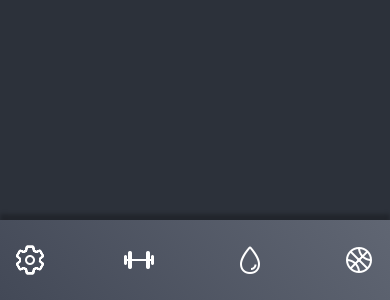
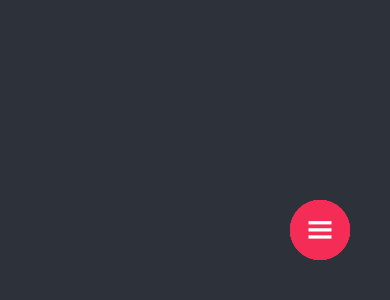
Before and after one commit to ByakkoLord/gym-app, a React Native app: screen / in a window 390 px wide. Shown: the part 544-844 px from the top of the page. Built offline with nearby package versions, Linux system fonts and the light colour scheme.

Commit message:
new animated menu button

```diff
--- a/App.tsx
+++ b/App.tsx
@@ -1,5 +1,5 @@
 import { StatusBar } from 'expo-status-bar';
-import { Pressable ,Button, StyleSheet, Text, Touchable, TouchableOpacity, View } from 'react-native';
+import { Pressable ,Button, StyleSheet, Text, Touchable, TouchableOpacity, View, Animated } from 'react-native';
 import { LinearGradient } from 'expo-linear-gradient';
 import { FontAwesome5 } from '@expo/vector-icons';
 import Ionicons from '@expo/vector-icons/Ionicons';
@@ -9,11 +9,72 @@ import WaterBlock from './components/WaterBlock';
 import SettingsBlock from './components/SettingsBlock';
 
 export default function App() {
+  const [pop, setPop] = useState<boolean>(false);
 
-  const [color, setColor] = useState<string>('#fff');
-  const [color1, setColor1] = useState<string>('#fff');
-  const [color2, setColor2] = useState<string>('#fff');
-  const [color3, setColor3] = useState<string>('#fff');
+  const [icon_1] = useState(new Animated.Value(40));
+  const [icon_2] = useState(new Animated.Value(40));
+  const [icon_3] = useState(new Animated.Value(40));
+  const [icon_4] = useState(new Animated.Value(40));
+
+  const popIn = () => {
+    if (pop === false) {
+      setIconMenu('close');
+    }else{
+      setIconMenu('menu');
+    }
+    setPop(true);
+    Animated.timing(icon_1, {
+      toValue: 155,
+      duration: 500,
+      useNativeDriver: false,
+    }).start();
+    Animated.timing(icon_2, {
+      toValue: 97,
+      duration: 500,
+      useNativeDriver: false,
+    }).start();
+    Animated.timing(icon_3, {
+      toValue: 155,
+      duration: 500,
+      useNativeDriver: false,
+    }).start();
+    Animated.timing(icon_4, {
+      toValue: 155,
+      duration: 500,
+      useNativeDriver: false,
+    }).start();
+  }
+
+  const popOut = () => {
+    if (pop === true) {
+      setIconMenu('menu');
+    }else{
+      setIconMenu('close');
+    }
+    setPop(false);
+    Animated.timing(icon_1, {
+      toValue: 40,
+      duration: 500,
+      useNativeDriver: false,
+    }).start();
+    Animated.timing(icon_2, {
+      toValue: 40,
+      duration: 500,
+      useNativeDriver: false,
+    }).start();
+    Animated.timing(icon_3, {
+      toValue: 40,
+      duration: 500,
+      useNativeDriver: false,
+    }).start();
+    Animated.timing(icon_4, {
+      toValue: 40,
+      duration: 500,
+      useNativeDriver: false,
+    }).start();
+  }
+
+  const [iconMenu, setIconMenu] = useState<'menu' | 'close'>('menu');
 
   const [preVisibility, setPreVisibility] = useState<string>('none');
   const [preVisibilit1, setPreVisibility1] = useState<string>('none');
@@ -21,27 +82,44 @@ export default function App() {
   const [preVisibility3, setPreVisibility3] = useState<string>('none');
 
 
+
   return (
     <View style={styles.container}>
 
-      <SettingsBlock visibility={preVisibility}/>
+      <Animated.View style={[styles.circle, { bottom: icon_1}]}>
+        <TouchableOpacity>
+          <Ionicons name="water" size={25} color="#FFFF" />
+        </TouchableOpacity>
+      </Animated.View>
 
-      <LinearGradient start={{x: 0.2, y: 0.1}} colors={['#606673', '#434957']}  style={styles.header}>
-        <View style={styles.optionsBlock}>
-          <Pressable onPress={() => {setPreVisibility('flex'); setPreVisibility1('none'); setPreVisibility2('none'); setPreVisibility3('none') ;setColor('#4691E8'); setColor1('#fff'); setColor2('#fff'); setColor3('#fff')}}  style={[styles.headerOptions]}>
-            <Ionicons name="settings-outline" size={32} color={color} />
-          </Pressable>
-          <Pressable onPress={() => {setPreVisibility1('flex'); setPreVisibility('none'); setPreVisibility2('none'); setPreVisibility3('none') ;setColor('#fff'); setColor1('#4691E8'); setColor2('#fff'); setColor3('#fff')}}  style={[styles.headerOptions]}>
-            <Ionicons name="barbell-outline" size={32} color={color1} />
-          </Pressable>
-          <Pressable onPress={() => {setPreVisibility2('flex'); setPreVisibility1('none'); setPreVisibility3('none'); setPreVisibility('none') ;setColor('#fff'); setColor1('#fff'); setColor2('#4691E8'); setColor3('#fff')}} style={[styles.headerOptions]}>
-            <Ionicons name="water-outline" size={32} color={color2} />
-          </Pressable>
-          <Pressable onPress={() => {setPreVisibility3('flex'); setPreVisibility1('none'); setPreVisibility2('none'); setPreVisibility('none') ;setColor('#fff'); setColor1('#fff'); setColor2('#fff'); setColor3('#4691E8')}}  style={[styles.headerOptions]}>
-            <Ionicons name="basketball-outline" size={32} color={color3} />
-          </Pressable>
-        </View>
-      </LinearGradient>
+      <Animated.View style={[styles.circle, { bottom: icon_2, right: icon_2}]}>
+        <TouchableOpacity>
+          <Ionicons name="bicycle" size={25} color="#FFFF" />
+        </TouchableOpacity>
+      </Animated.View>
+
+      <Animated.View style={[styles.circle, { bottom: icon_3, right: icon_3}]}>
+        <TouchableOpacity>
+          <Ionicons name="barbell" size={25} color="#FFFF" />
+        </TouchableOpacity>
+      </Animated.View>
+
+      <Animated.View style={[styles.circle, { right: icon_4}]}>
+        <TouchableOpacity>
+          <Ionicons name="settings" size={25} color="#FFFF" />
+        </TouchableOpacity>
+      </Animated.View>
+
+      <TouchableOpacity
+        style={styles.circle}
+        onPress={() => {
+          pop === false ? popIn() : popOut();
+        }}
+      >
+        <Ionicons name={iconMenu} size={35} color="#FFFF" />
+      </TouchableOpacity>
+
+
     </View>
   );
 }
@@ -82,5 +160,16 @@ const styles = StyleSheet.create({
     alignItems: 'center',
     width: '100%',
     height: 60,
-  }
+  },
+  circle: {
+    backgroundColor: '#f52d56',
+    width: 60,
+    height: 60,
+    position: 'absolute',
+    bottom: 40,
+    right: 40,
+    borderRadius: 50,
+    justifyContent: 'center',
+    alignItems: 'center',
+ }
 });
```
